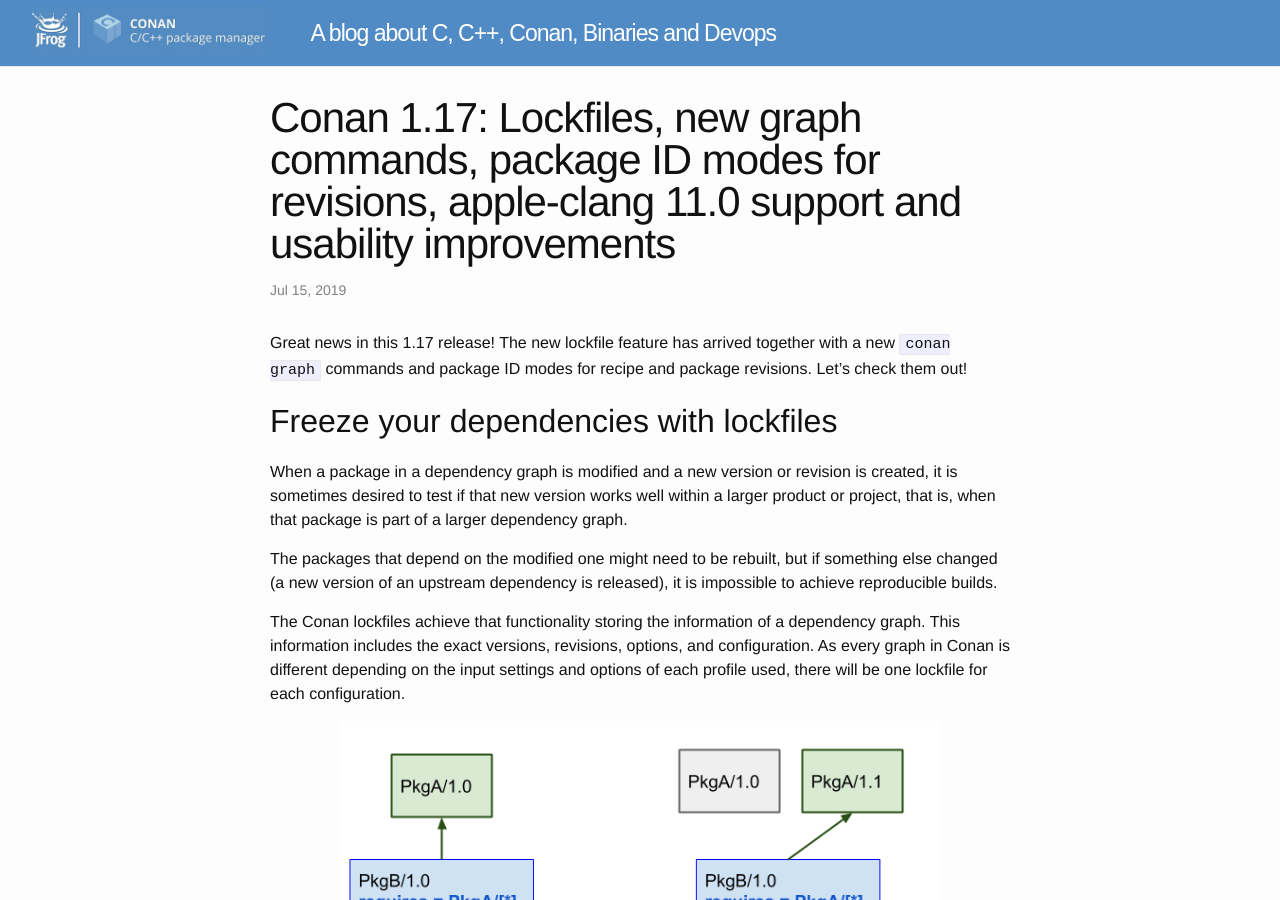
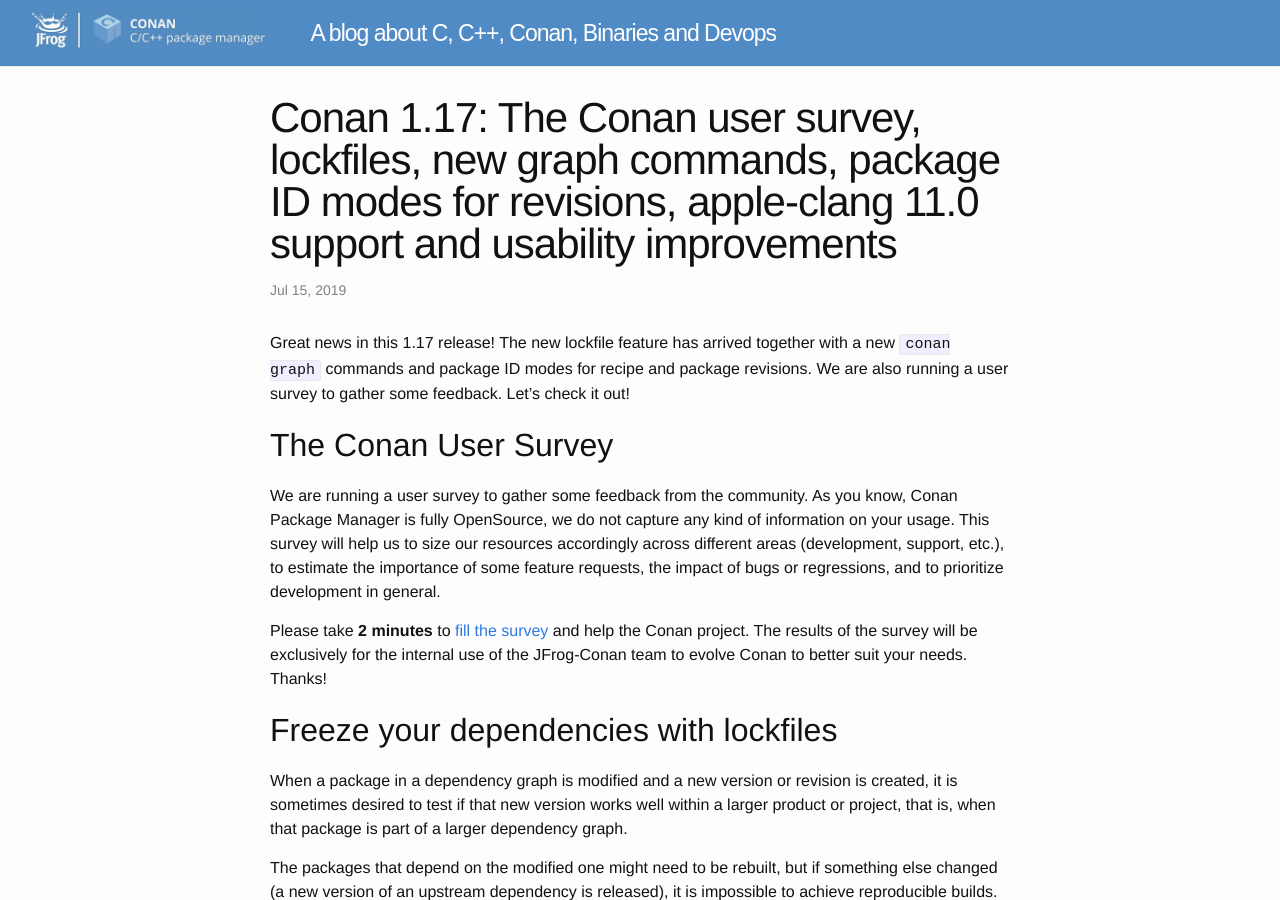
Before and after one commit to conan-io/conan-io.github.io, a Jekyll site: the page built from _posts/2019-07-15-New-conan-release-1-17.markdown, in a window 1280 px wide and 900 px high. Built offline with Jekyll 4.4.1, drawn with Linux system fonts in a browser that asks for light colours; comment, search, counter and statistics services are not loaded; some of the changed text lies outside the part shown.

Commit message:
changes in survey text

```diff
--- a/_posts/2019-07-15-New-conan-release-1-17.markdown
+++ b/_posts/2019-07-15-New-conan-release-1-17.markdown
@@ -1,10 +1,20 @@
 ---
 layout: post
 comments: false
-title: "Conan 1.17: Lockfiles, new graph commands, package ID modes for revisions, apple-clang 11.0 support and usability improvements"
+title: "Conan 1.17: The Conan user survey, lockfiles, new graph commands, package ID modes for revisions, apple-clang 11.0 support and
+usability improvements"
 ---
 
-Great news in this 1.17 release! The new lockfile feature has arrived together with a new ``conan graph`` commands and package ID modes for recipe and package revisions. Let's check them out!
+Great news in this 1.17 release! The new lockfile feature has arrived together with a new ``conan graph`` commands and package ID modes for recipe and package revisions. We are also running a user survey to gather some feedback. Let's check it out!
+
+## The Conan User Survey
+
+We are running a user survey to gather some feedback from the community. As you know, Conan Package Manager is fully OpenSource, we do not
+capture any kind of information on your usage. This survey will help us to size our resources accordingly across different areas
+(development, support, etc.), to estimate the importance of some feature requests, the impact of bugs or regressions, and to prioritize development in general.
+
+Please take **2 minutes** to [fill the survey](https://www.surveymonkey.com/r/ConanCommunity) and help the Conan project. The results of the
+survey will be exclusively for the internal use of the JFrog-Conan team to evolve Conan to better suit your needs. Thanks!
 
 ## Freeze your dependencies with lockfiles
 
@@ -129,9 +139,3 @@ Have a look at the full list of features and fixes in the [changelog](https://do
 
 Report any bug or share your feedback opening a new issue in our [issue tracker](https://github.com/conan-io/conan/issues) and don't forget
 to [update](https://conan.io/downloads.html). Have a good summer!
-
-### Something else! The Conan User Survey
-
-We are running a user survey to gather some feedback from the community. This will help us size our resources accordingly across
-different areas, including development, support, etc. Please take **2 minutes** to
-[fill the survey](https://www.surveymonkey.com/r/ConanCommunity) and help the Conan project. Thanks!
```
